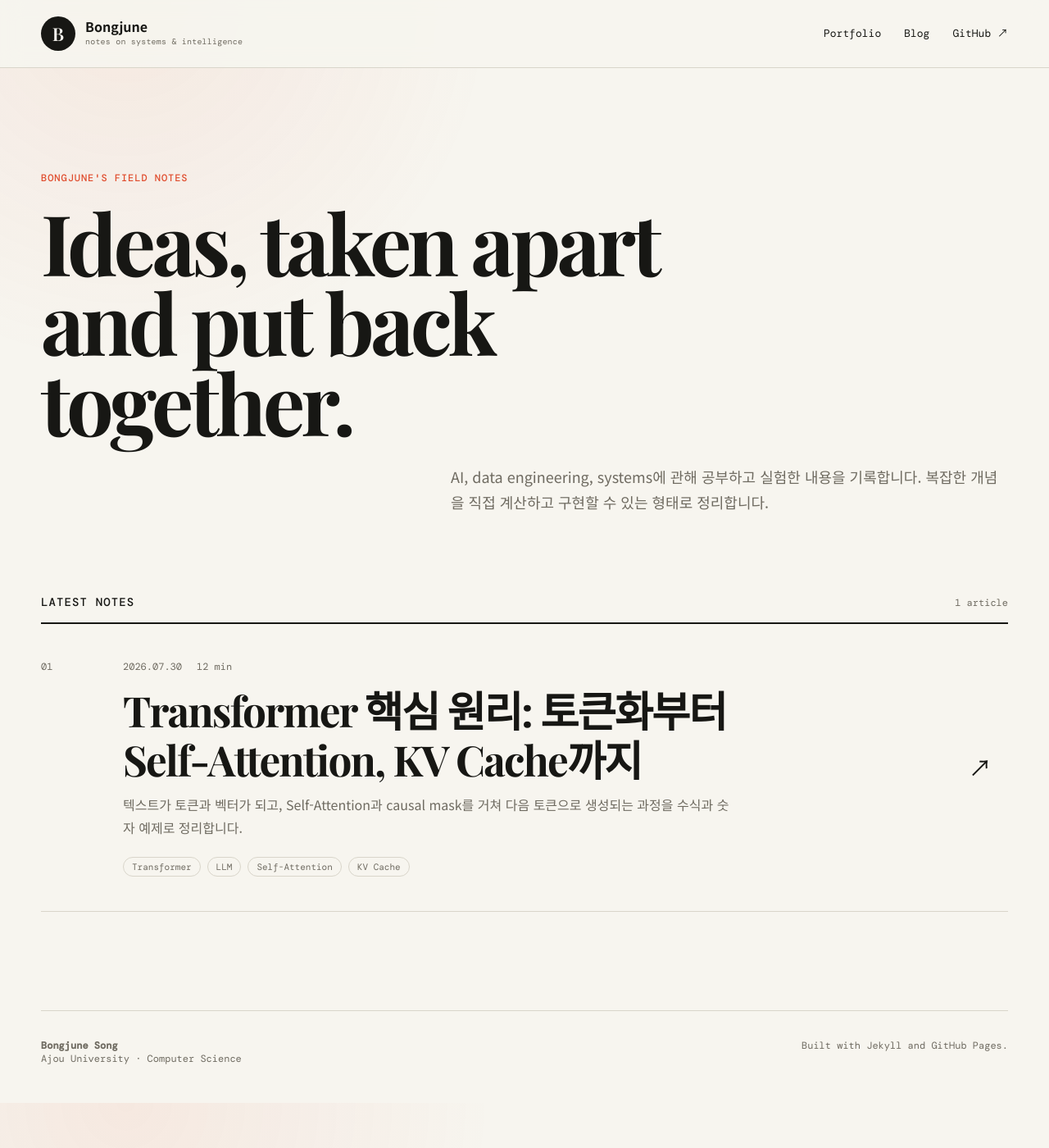
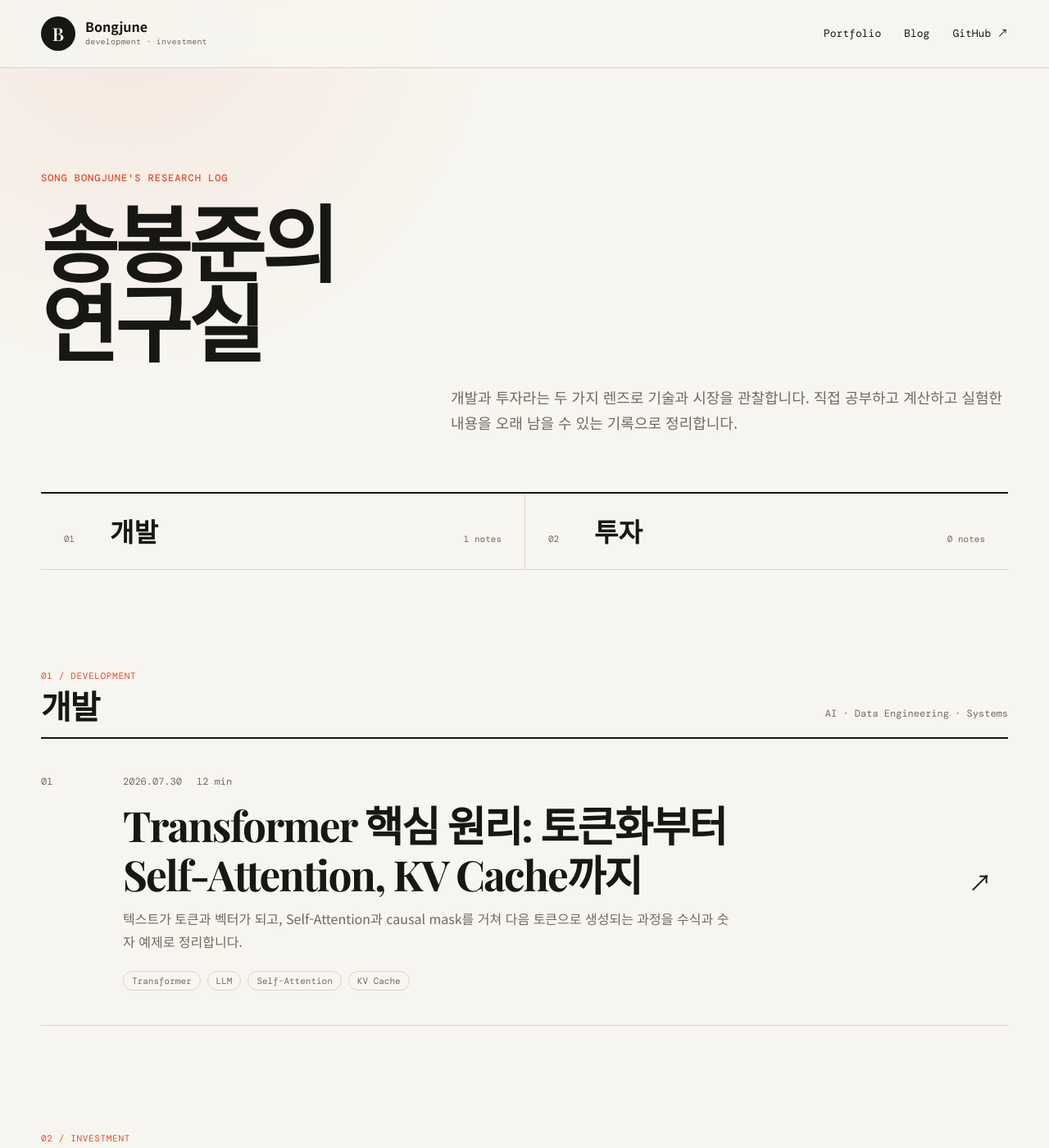
Before and after one commit to 80portisfound/80portisfound.github.io, a Jekyll site: the page built from blog/index.html, in a window 1280 px wide and 1400 px high. Shown: the whole window at 82% size. Built offline with Jekyll 4.4.1, drawn with Linux system fonts in a browser that asks for light colours; some of the changed text lies outside the part shown.

Commit message:
Add development and investment categories (#2)
Rename the blog to 송봉준의 연구실 and organize posts into development and investment categories.

```diff
--- a/_config.yml
+++ b/_config.yml
@@ -1,5 +1,5 @@
-title: Bongjune's Blog
-description: AI, data engineering, systems, and the ideas behind them.
+title: 송봉준의 연구실
+description: 개발과 투자를 공부하고 실험하며 남기는 송봉준의 연구 노트.
 url: https://80portisfound.github.io
 baseurl: ""
 lang: ko-KR
--- a/_layouts/default.html
+++ b/_layouts/default.html
@@ -28,7 +28,7 @@
           <span class="site-brand__mark">B</span>
           <span>
             <strong>Bongjune</strong>
-            <small>notes on systems &amp; intelligence</small>
+            <small>development · investment</small>
           </span>
         </a>
         <nav class="site-nav" aria-label="Primary navigation">
--- a/_layouts/post.html
+++ b/_layouts/post.html
@@ -19,8 +19,8 @@
 
   <div class="post-shell">
     <aside class="post-aside" aria-label="Article details">
-      <p class="post-aside__label">Filed under</p>
-      <p>AI Engineering<br>Fundamentals</p>
+      <p class="post-aside__label">Category</p>
+      <p>{{ page.category_label | default: "연구 노트" }}</p>
       <a href="https://github.com/80portisfound" target="_blank" rel="noreferrer">Follow on GitHub ↗</a>
     </aside>
     <div class="post-content">
--- a/assets/css/blog.css
+++ b/assets/css/blog.css
@@ -120,6 +120,7 @@
   font-size: clamp(52px, 8vw, 104px);
   line-height: 0.95;
   letter-spacing: -0.045em;
+  word-break: keep-all;
 }
 
 .blog-hero > p:last-child {
@@ -129,26 +130,95 @@
   font-size: 18px;
 }
 
+.category-nav {
+  display: grid;
+  grid-template-columns: repeat(2, 1fr);
+  width: min(1180px, calc(100% - 40px));
+  margin: -28px auto 112px;
+  border-top: 2px solid var(--ink);
+  border-bottom: 1px solid var(--line);
+}
+
+.category-nav a {
+  display: grid;
+  grid-template-columns: 42px 1fr auto;
+  align-items: end;
+  gap: 14px;
+  padding: 30px 28px;
+  text-decoration: none;
+  transition: color 160ms ease, background 160ms ease;
+}
+
+.category-nav a + a { border-left: 1px solid var(--line); }
+
+.category-nav a:hover { color: var(--paper); background: var(--ink); }
+
+.category-nav span,
+.category-nav small {
+  color: var(--muted);
+  font: 11px "DM Mono", monospace;
+}
+
+.category-nav a:hover span,
+.category-nav a:hover small { color: #bdb8ac; }
+
+.category-nav strong {
+  font-family: "Playfair Display", "Noto Sans KR", serif;
+  font-size: 32px;
+  line-height: 1;
+}
+
 .post-list { padding-bottom: 120px; }
+
+.category-section { scroll-margin-top: 110px; }
 
 .post-list__heading {
   display: flex;
   justify-content: space-between;
-  align-items: baseline;
+  align-items: end;
   padding-bottom: 16px;
   border-bottom: 2px solid var(--ink);
 }
 
 .post-list__heading h2 {
-  margin: 0;
-  font: 500 14px "DM Mono", monospace;
-  text-transform: uppercase;
-  letter-spacing: 0.08em;
+  margin: 4px 0 0;
+  font: 700 40px/1.1 "Playfair Display", "Noto Sans KR", serif;
+  letter-spacing: -0.035em;
 }
 
-.post-list__heading span {
+.category-kicker {
+  color: var(--accent);
+  font: 11px "DM Mono", monospace;
+  letter-spacing: 0.06em;
+  text-transform: uppercase;
+}
+
+.post-list__heading > p {
+  margin: 0 0 5px;
   color: var(--muted);
   font: 12px "DM Mono", monospace;
+}
+
+.empty-category {
+  display: flex;
+  justify-content: space-between;
+  align-items: center;
+  min-height: 180px;
+  padding: 38px 0;
+  border-bottom: 1px solid var(--line);
+  color: var(--muted);
+}
+
+.empty-category span {
+  font: 11px "DM Mono", monospace;
+  letter-spacing: 0.06em;
+  text-transform: uppercase;
+}
+
+.empty-category p {
+  margin: 0;
+  font-family: "Playfair Display", "Noto Sans KR", serif;
+  font-size: clamp(24px, 3vw, 38px);
 }
 
 .post-card {
@@ -386,6 +456,16 @@
   .site-nav a { font-size: 11px; }
   .blog-hero { padding: 72px 0 64px; }
   .blog-hero > p:last-child { font-size: 16px; }
+  .category-nav { margin: -14px auto 76px; }
+  .category-nav a {
+    grid-template-columns: 1fr;
+    gap: 8px;
+    padding: 22px 18px;
+  }
+  .category-nav strong { font-size: 27px; }
+  .post-list__heading { align-items: start; flex-direction: column; gap: 12px; }
+  .post-list__heading h2 { font-size: 34px; }
+  .empty-category { align-items: flex-start; flex-direction: column; justify-content: center; gap: 12px; }
   .post-card { grid-template-columns: 32px 1fr; gap: 12px; }
   .post-card__arrow { display: none; }
   .post { padding-top: 54px; }
--- a/blog/index.html
+++ b/blog/index.html
@@ -1,22 +1,41 @@
 ---
 layout: default
-title: Blog
-description: AI, data engineering, systems에 관해 공부하고 실험한 내용을 기록합니다.
+title: 송봉준의 연구실
+description: 개발과 투자를 공부하고 실험하며 남기는 송봉준의 연구 노트.
 permalink: /blog/
 ---
+{% assign development_posts = site.posts | where: "category", "development" %}
+{% assign investment_posts = site.posts | where: "category", "investment" %}
+
 <section class="blog-hero">
-  <p class="eyebrow">Bongjune's field notes</p>
-  <h1>Ideas, taken apart<br>and put back together.</h1>
-  <p>AI, data engineering, systems에 관해 공부하고 실험한 내용을 기록합니다. 복잡한 개념을 직접 계산하고 구현할 수 있는 형태로 정리합니다.</p>
+  <p class="eyebrow">Song Bongjune's research log</p>
+  <h1>송봉준의<br>연구실</h1>
+  <p>개발과 투자라는 두 가지 렌즈로 기술과 시장을 관찰합니다. 직접 공부하고 계산하고 실험한 내용을 오래 남을 수 있는 기록으로 정리합니다.</p>
 </section>
 
-<section class="post-list" aria-labelledby="latest-notes">
+<nav class="category-nav" aria-label="글 카테고리">
+  <a href="#development">
+    <span>01</span>
+    <strong>개발</strong>
+    <small>{{ development_posts | size }} notes</small>
+  </a>
+  <a href="#investment">
+    <span>02</span>
+    <strong>투자</strong>
+    <small>{{ investment_posts | size }} notes</small>
+  </a>
+</nav>
+
+<section class="post-list category-section" id="development" aria-labelledby="development-heading">
   <div class="post-list__heading">
-    <h2 id="latest-notes">Latest notes</h2>
-    <span>{{ site.posts | size }} article{% if site.posts.size != 1 %}s{% endif %}</span>
+    <div>
+      <span class="category-kicker">01 / Development</span>
+      <h2 id="development-heading">개발</h2>
+    </div>
+    <p>AI · Data Engineering · Systems</p>
   </div>
 
-  {% for post in site.posts %}
+  {% for post in development_posts %}
     <article class="post-card">
       <a href="{{ post.url | relative_url }}" aria-label="Read {{ post.title }}"></a>
       <div class="post-card__number">0{{ forloop.index }}</div>
@@ -35,3 +54,37 @@
     </article>
   {% endfor %}
 </section>
+
+<section class="post-list category-section" id="investment" aria-labelledby="investment-heading">
+  <div class="post-list__heading">
+    <div>
+      <span class="category-kicker">02 / Investment</span>
+      <h2 id="investment-heading">투자</h2>
+    </div>
+    <p>Markets · Companies · Digital Assets</p>
+  </div>
+
+  {% for post in investment_posts %}
+    <article class="post-card">
+      <a href="{{ post.url | relative_url }}" aria-label="Read {{ post.title }}"></a>
+      <div class="post-card__number">0{{ forloop.index }}</div>
+      <div class="post-card__body">
+        <div class="post-card__meta">
+          <time datetime="{{ post.date | date_to_xmlschema }}">{{ post.date | date: "%Y.%m.%d" }}</time>
+          <span>{{ post.reading_time | default: 10 }} min</span>
+        </div>
+        <h3>{{ post.title }}</h3>
+        <p>{{ post.description }}</p>
+        <ul class="tag-list">
+          {% for tag in post.tags limit:4 %}<li>{{ tag }}</li>{% endfor %}
+        </ul>
+      </div>
+      <span class="post-card__arrow">↗</span>
+    </article>
+  {% else %}
+    <div class="empty-category">
+      <span>Coming soon</span>
+      <p>첫 투자 노트를 준비하고 있습니다.</p>
+    </div>
+  {% endfor %}
+</section>
```
Also changed, not shown: _posts/2026-07-30-transformer-fundamentals.md (+2 -0 lines).
